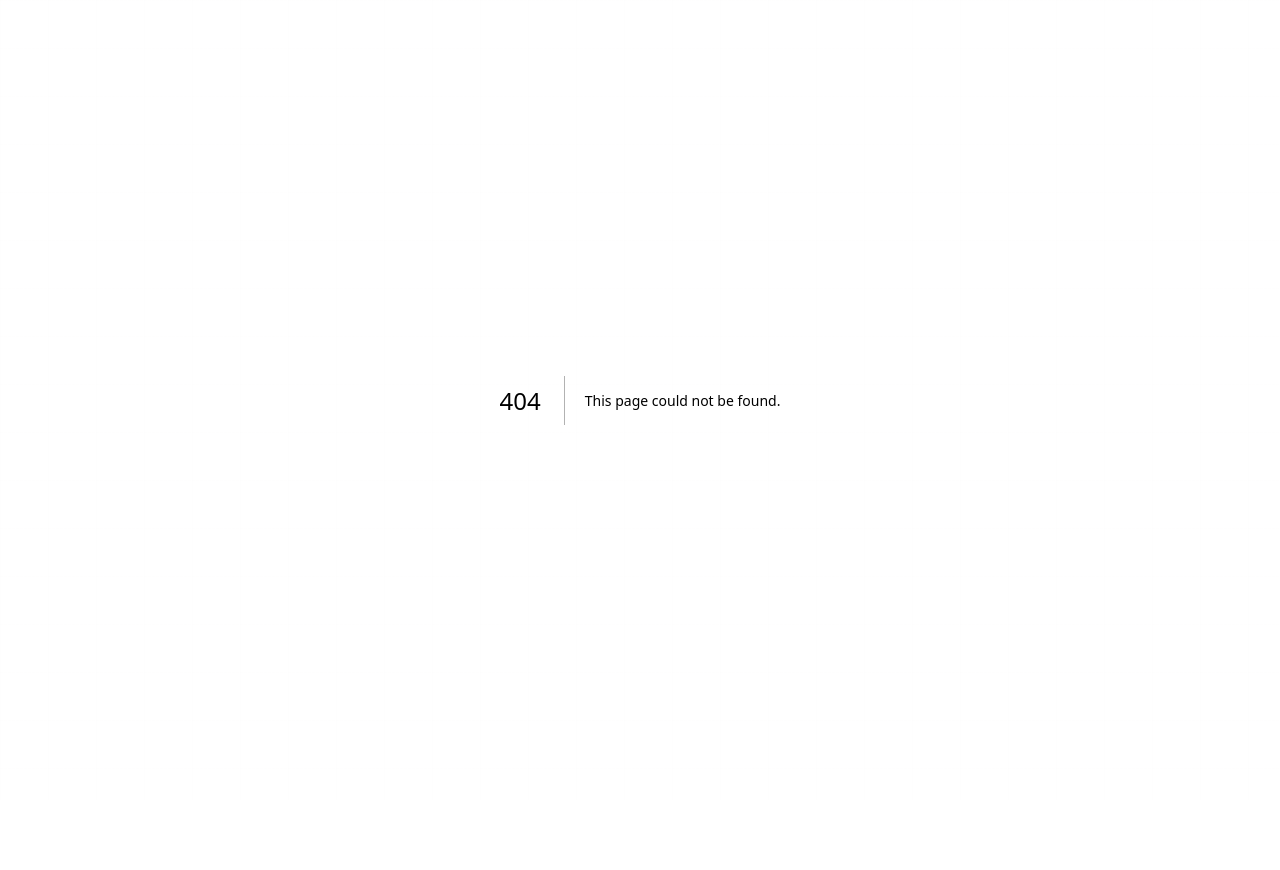
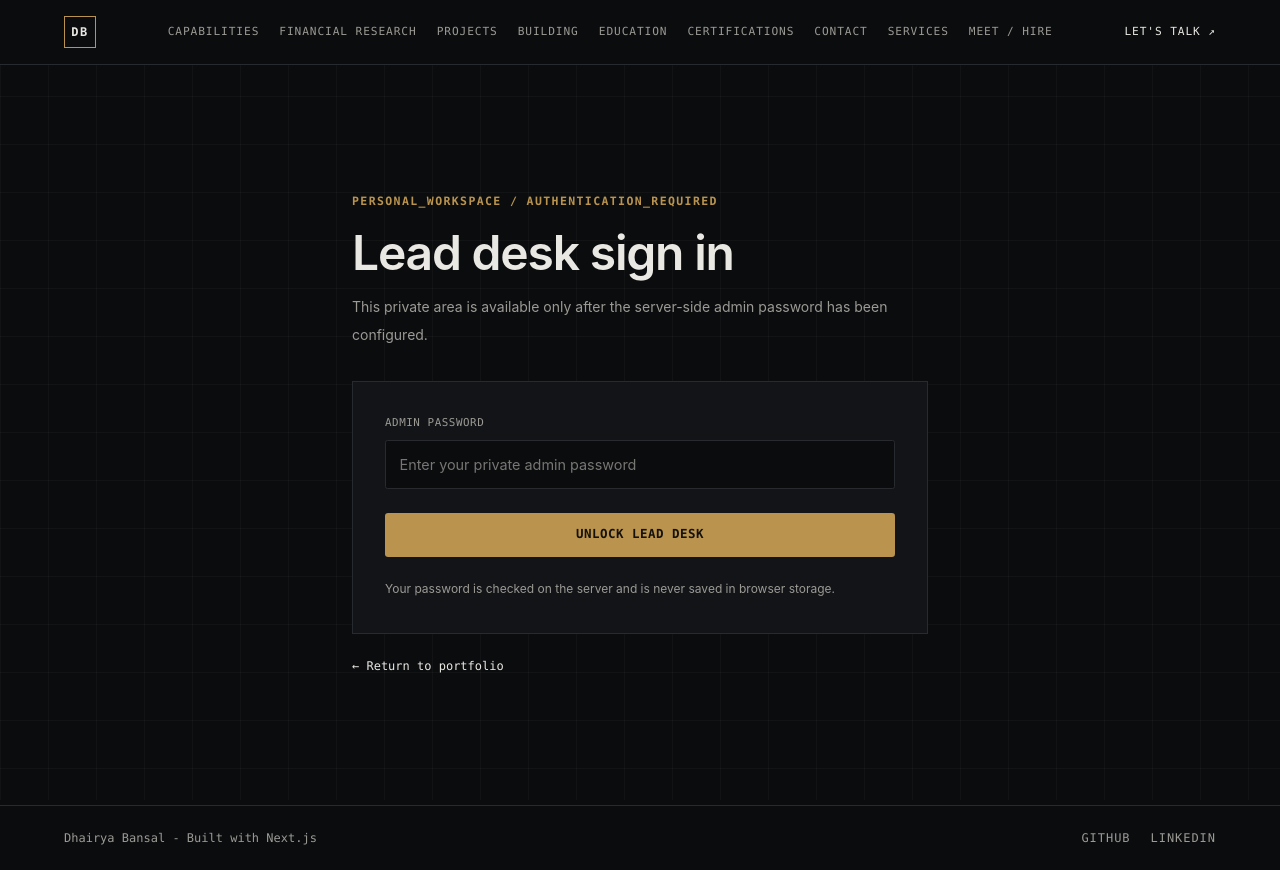
Before and after one commit to dhairyabansal-dev/CV, a Next.js app in the folder dhairya-portfolio/: page /admin/login in a window 1280 px wide. Before the commit this address had no page. Before the commit the page ends 800 px from the top, so only its background shows below. Built offline with nearby package versions, Linux system fonts and the light colour scheme.

Commit message:
Add admin sign-in page

```diff
--- /dev/null
+++ b/dhairya-portfolio/app/admin/login/page.tsx
@@ -0,0 +1,35 @@
+import type { Metadata } from "next";
+import { Navigation } from "@/components/layout/navigation";
+import { Footer } from "@/components/layout/footer";
+import { Container } from "@/components/ui/container";
+import { AdminLoginForm } from "@/components/admin/admin-login-form";
+
+export const metadata: Metadata = {
+  title: "Admin Sign In",
+  description: "Private sign-in for the portfolio lead desk.",
+  robots: { index: false, follow: false },
+};
+
+export default function AdminLoginPage() {
+  return (
+    <>
+      <Navigation />
+      <main className="section !border-t-0">
+        <Container>
+          <div className="mx-auto max-w-xl">
+            <p className="terminal-text">personal_workspace / authentication_required</p>
+            <h1 className="mt-5 text-4xl font-semibold tracking-tight sm:text-5xl">Lead desk sign in</h1>
+            <p className="mt-4 text-sm leading-7 text-[var(--muted)]">
+              This private area is available only after the server-side admin password has been configured.
+            </p>
+            <AdminLoginForm />
+            <a href="/" className="mt-6 inline-flex font-mono text-xs text-[var(--muted)] hover:text-[var(--accent)]">
+              ← Return to portfolio
+            </a>
+          </div>
+        </Container>
+      </main>
+      <Footer />
+    </>
+  );
+}
```
